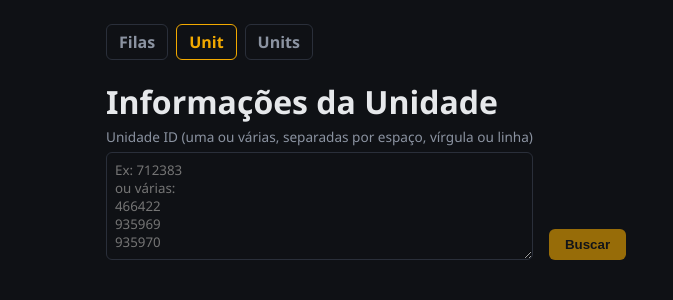
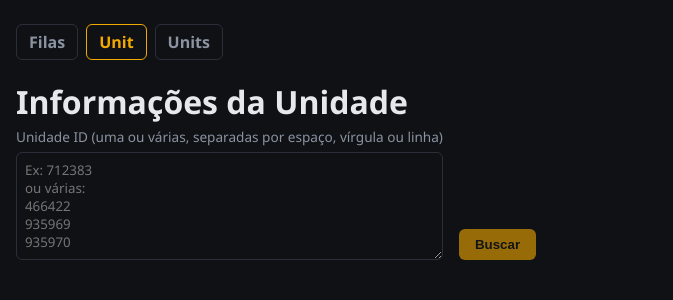
Before and after one commit to Pablo-Francisco-Moura/rabbitmq-solar-view-dev, a React (Vite) app in the folder web/: page /unit in a window 1280 px wide. Shown: the top 300 px of the page, without its empty margins (0-673 px from the left). Built offline with nearby package versions, Linux system fonts and the light colour scheme.

Commit message:
🎨 UI: Widen unit page and faturas ausentes columns

```diff
--- a/web/src/pages/UnitPage.jsx
+++ b/web/src/pages/UnitPage.jsx
@@ -256,7 +256,7 @@ function getUnidadeStatus(relatorio) {
   };
 }
 
-const NBSP = " ";
+const NBSP = " ";
 
 // Espaco comum some quando o usuario seleciona e copia manualmente (o
 // destino colapsa/ignora espacos multiplos). Espaco nao-quebravel (nbsp)
--- a/web/src/styles.css
+++ b/web/src/styles.css
@@ -22,7 +22,7 @@ body {
 }
 
 .app {
-  max-width: 1100px;
+  max-width: 1400px;
   margin: 0 auto;
   padding: 24px 16px 64px;
 }
@@ -507,7 +507,7 @@ body {
 
 .app__grid {
   display: grid;
-  grid-template-columns: 1.2fr 1fr;
+  grid-template-columns: 0.9fr 1.6fr;
   gap: 20px;
   align-items: start;
 }
```
